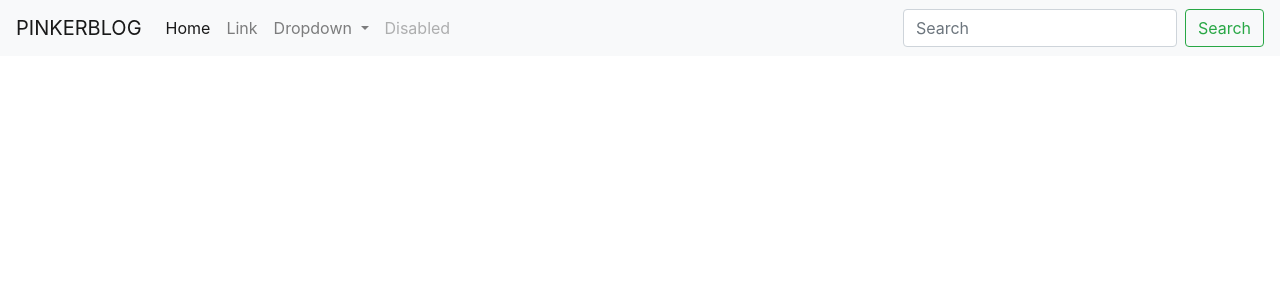
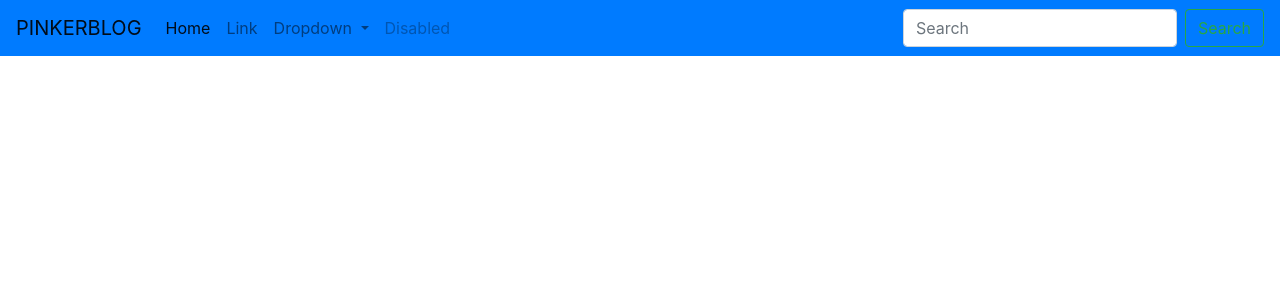
Before and after one commit to HolidayMan/pinkerblog, a Django app: template blog/templates/base.html in a window 1280 px wide. Shown: the top 300 px of the page. Run offline with Django 3.2, Linux system fonts and the light colour scheme; the template is opened without the code that fills it, so the values that code supplies are empty; parts of the project's set-up code (start-up, migrations or seed data) failed here and were passed over; some libraries are stand-ins or nearby versions.

Commit message:
small changes

```diff
--- a/blog/engine/urls.py
+++ b/blog/engine/urls.py
@@ -2,6 +2,7 @@ from django.urls import path
 from .views import *
 
 urlpatterns = [
+    path('post/create/', PostCreate.as_view(), name="post_create_url"),
     path('post/<str:slug>/', PostDetail.as_view(), name="post_detail_url"),
     path('tag/create/', TagCreate.as_view(), name="tag_create_url"),
     path('tag/list/', TagList.as_view(), name='tag_list_url'),
--- a/blog/templates/base.html
+++ b/blog/templates/base.html
@@ -5,7 +5,7 @@
     </head>
     <body>
         {% block navbar %}
-            <nav class="navbar navbar-expand-lg navbar-light bg-light">
+            <nav class="navbar navbar-expand-lg navbar-light bg-primary">
               <a class="navbar-brand" href="{% url 'index_url' %}">PINKERBLOG</a>
               <button class="navbar-toggler" type="button" data-toggle="collapse" data-target="#navbarSupportedContent" aria-controls="navbarSupportedContent" aria-expanded="false" aria-label="Toggle navigation">
                 <span class="navbar-toggler-icon"></span>
```
